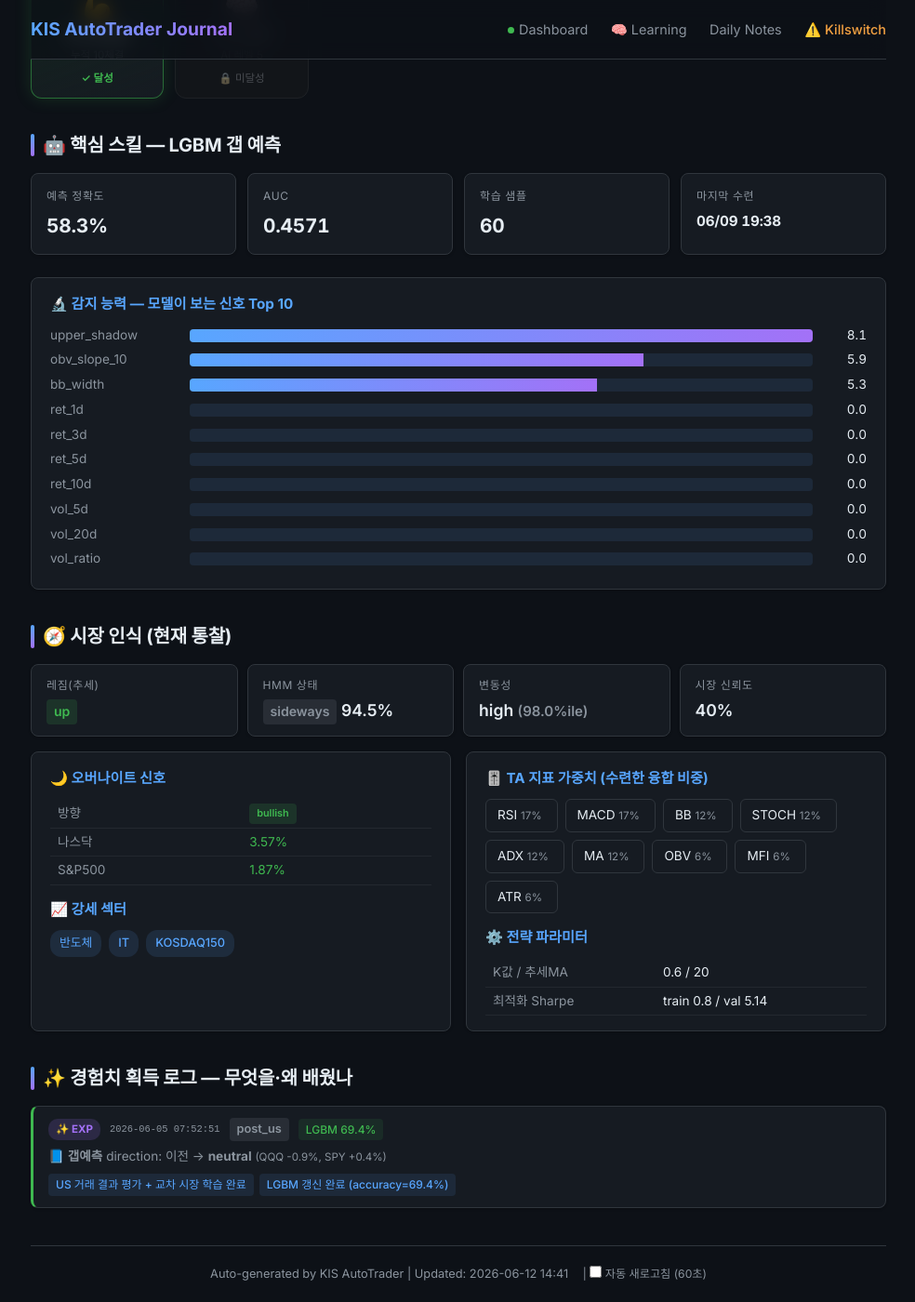
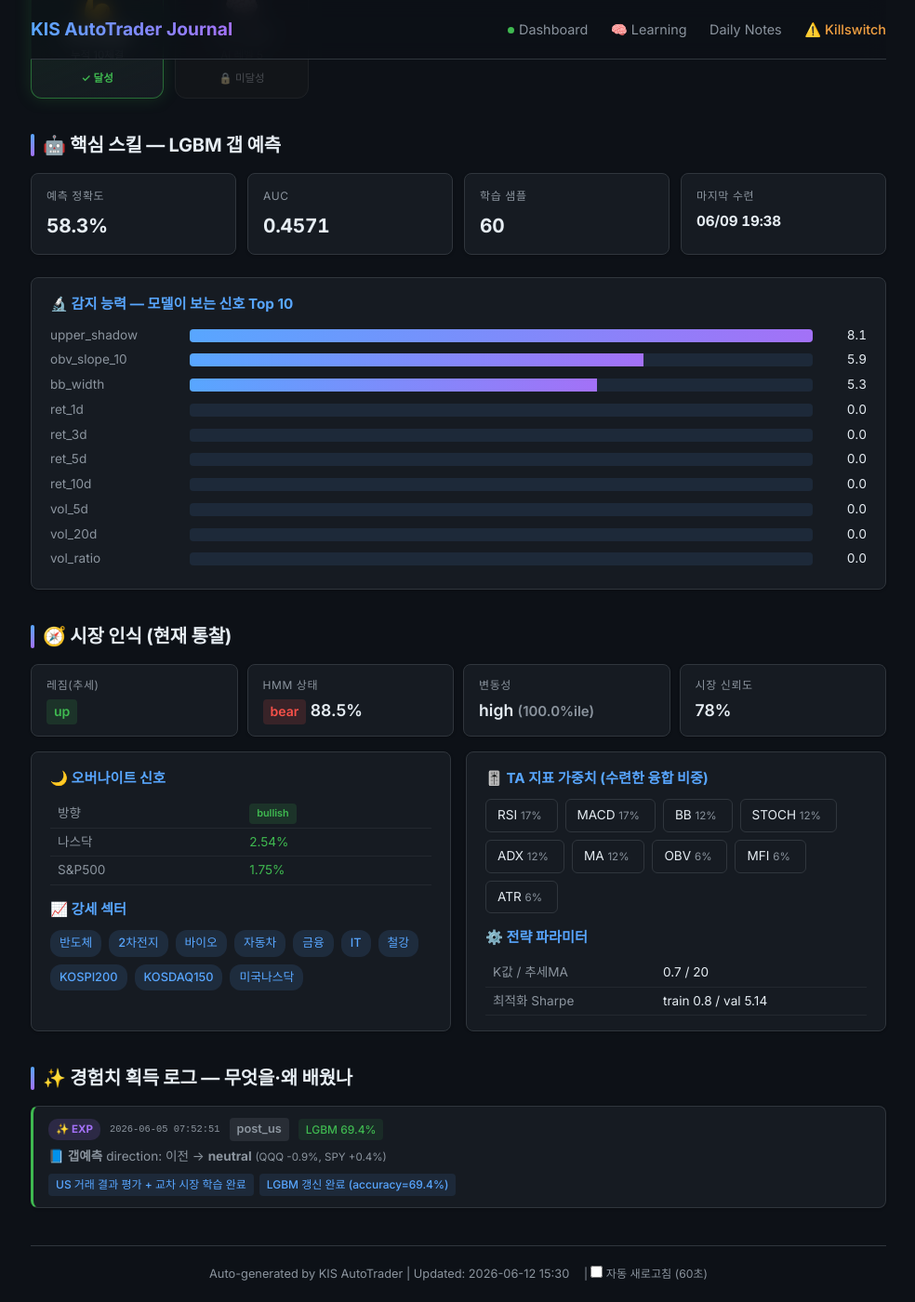
Before and after one commit to BudongJW/kis-trading-journal, a Jekyll site: the page built from learning.html, in a window 1280 px wide and 1400 px high, scrolled down 652 px. Shown: the whole window at 93% size, without its empty margins (147-1131 px from the left). Built offline with Jekyll 4.4.1, drawn with Linux system fonts in a browser that asks for light colours; nearby versions of some CDN libraries.

Commit message:
auto: portfolio update 15:30

```diff
--- a/_data/portfolio.json
+++ b/_data/portfolio.json
@@ -1,5 +1,5 @@
 {
-  "updated_at": "2026-06-12T14:41:47.684842",
+  "updated_at": "2026-06-12T15:30:41.607934",
   "initial_capital": 500000,
   "cash": 894568,
   "holdings": [],
@@ -728,35 +728,42 @@
       "unrealized_pnl": 0,
       "net_deposit": 397760,
       "regime": "up",
-      "hmm_state": "sideways",
-      "confidence": 0.4,
-      "k_value": 0.6
+      "hmm_state": "bear",
+      "confidence": 0.783,
+      "k_value": 0.7
     }
   ],
   "market": {
     "regime": "up",
-    "hmm_state": "sideways",
-    "confidence": 0.4,
+    "hmm_state": "bear",
+    "confidence": 0.783,
     "volatility": "high",
-    "vol_percentile": 98.0,
+    "vol_percentile": 100.0,
     "overnight_gap": {
       "direction": "bullish",
-      "strength": 0.91,
+      "strength": 0.74,
       "action": "aggressive_buy"
     },
     "strong_sectors": [
       "반도체",
+      "2차전지",
+      "바이오",
+      "자동차",
+      "금융",
       "IT",
-      "KOSDAQ150"
+      "철강",
+      "KOSPI200",
+      "KOSDAQ150",
+      "미국나스닥"
     ]
   },
   "strategy": {
     "name": "ETF 변동성 돌파 + 신호 융합",
     "params": {
-      "k": 0.6,
+      "k": 0.7,
       "trend_ma": 20
     },
-    "universe_count": 4,
+    "universe_count": 10,
     "universe": [
       {
         "symbol": "395160",
@@ -767,8 +774,32 @@
         "name": "KODEX 반도체"
       },
       {
+        "symbol": "305720",
+        "name": "KODEX 2차전지"
+      },
+      {
+        "symbol": "244580",
+        "name": "KODEX 바이오"
+      },
+      {
+        "symbol": "091180",
+        "name": "KODEX 자동차"
+      },
+      {
+        "symbol": "102110",
+        "name": "KODEX 금융"
+      },
+      {
         "symbol": "098560",
         "name": "KODEX IT"
+      },
+      {
+        "symbol": "117700",
+        "name": "KODEX 철강"
+      },
+      {
+        "symbol": "069500",
+        "name": "KODEX KOSPI200"
       },
       {
         "symbol": "229200",
@@ -840,23 +871,30 @@
   "learning": {
     "market": {
       "trend": "up",
-      "hmm_state": "sideways",
-      "hmm_confidence": 94.5,
+      "hmm_state": "bear",
+      "hmm_confidence": 88.5,
       "volatility": "high",
-      "vol_percentile": 98.0,
-      "market_confidence": 0.4,
-      "analyzed_at": "2026-06-11 20:27"
+      "vol_percentile": 100.0,
+      "market_confidence": 0.783,
+      "analyzed_at": "2026-06-12 10:42"
     },
     "overnight": {
       "direction": "bullish",
-      "nasdaq_change": 3.57,
-      "sp500_change": 1.87,
+      "nasdaq_change": 2.54,
+      "sp500_change": 1.75,
       "recommended_action": "aggressive_buy"
     },
     "strong_sectors": [
       "반도체",
+      "2차전지",
+      "바이오",
+      "자동차",
+      "금융",
       "IT",
-      "KOSDAQ150"
+      "철강",
+      "KOSPI200",
+      "KOSDAQ150",
+      "미국나스닥"
     ],
     "lgbm": {
       "accuracy": 58.3,
@@ -907,7 +945,7 @@
       ]
     },
     "strategy_params": {
-      "k": 0.6,
+      "k": 0.7,
       "trend_ma": 20,
       "train_sharpe": 0.8,
       "val_sharpe": 5.14,
@@ -1057,16 +1095,16 @@
     "allow_inverse": false,
     "allow_leverage": false,
     "size_mult": 0.85,
-    "k_effective": 0.6,
+    "k_effective": 0.7,
     "allow_summary": "롱",
-    "briefing": "오늘 스탠스 중립(NEUTRAL) · 레짐 BULL·신뢰도 40% · 美 오버나이트 bullish(+3.6%) · 고변동(98.0%ile) · 예산 70%·최대 2종목·허용 롱",
+    "briefing": "오늘 스탠스 중립(NEUTRAL) · 레짐 BULL·신뢰도 78% · 美 오버나이트 bullish(+2.5%) · 고변동(100.0%ile) · 예산 70%·최대 2종목·허용 롱",
     "signals": {
       "regime": "BULL",
-      "confidence": 0.4,
+      "confidence": 0.783,
       "direction": "bullish",
-      "nasdaq_change": 3.57,
+      "nasdaq_change": 2.54,
       "high_vol": true,
-      "vol_percentile": 98.0,
+      "vol_percentile": 100.0,
       "rapid_level": "NONE"
     }
   },
@@ -1074,12 +1112,12 @@
     "enabled": true,
     "dry_run": true,
     "gate_allowed": false,
-    "gate_reason": "HMM sideways(bull 아님/횡보) → 레버리지 금지",
+    "gate_reason": "HMM bear(bull 아님/횡보) → 레버리지 금지",
     "hard_stop_pct": 0.04,
     "max_weight": 0.15,
     "regime": "BULL",
-    "hmm_state": "sideways",
-    "hmm_confidence": 0.945,
+    "hmm_state": "bear",
+    "hmm_confidence": 0.885,
     "universe": [
       {
         "symbol": "122630",
```
